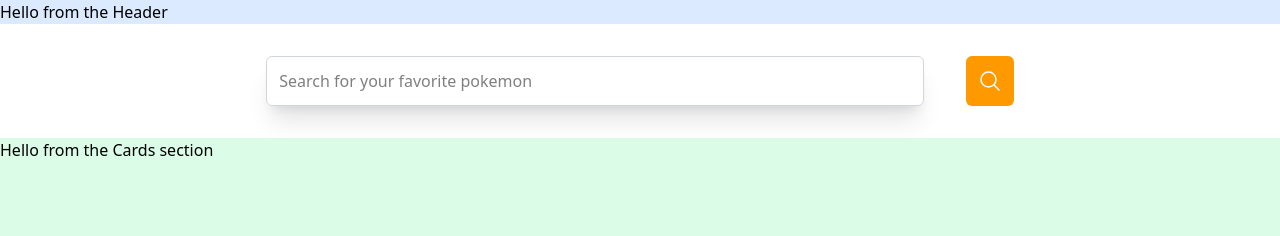
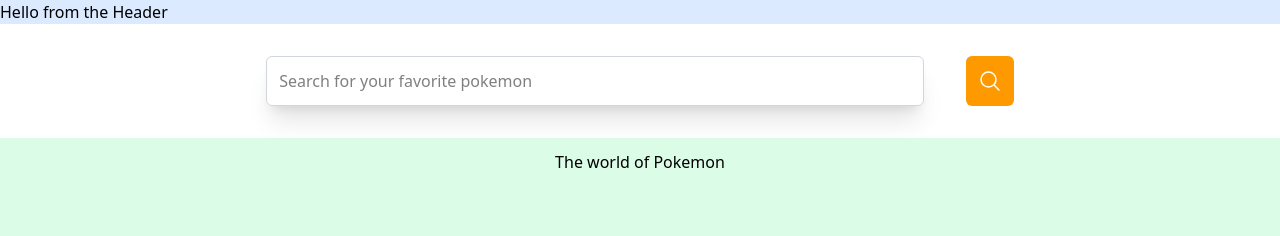
Before and after one commit to ifoca/wbs-pokemon-react-project, a React (Vite) app: page / in a window 1280 px wide. Shown: the top 236 px of the page. Built offline with nearby package versions, Linux system fonts and the light colour scheme.

Commit message:
small style change

```diff
--- a/src/components/CardsList.jsx
+++ b/src/components/CardsList.jsx
@@ -3,7 +3,7 @@
 export default function CardsList({ cards, onFavorite }) {
   return (
     <section className="cards-container bg-green-100">
-      <p>Hello from the Cards section</p>
+      <p className="text-center p-3">The world of Pokemon</p>
       <div className="cards-list grid grid-cols-4 gap-8 m-20">
         {cards.map((card) => (
           <CardItem key={card.id} card={card} onFavorite={onFavorite} />
```
